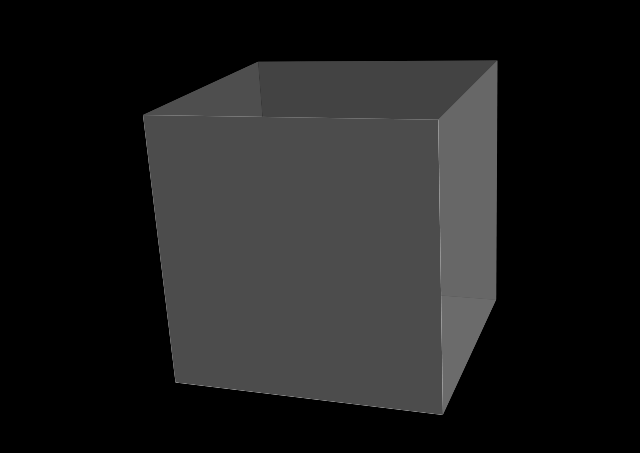
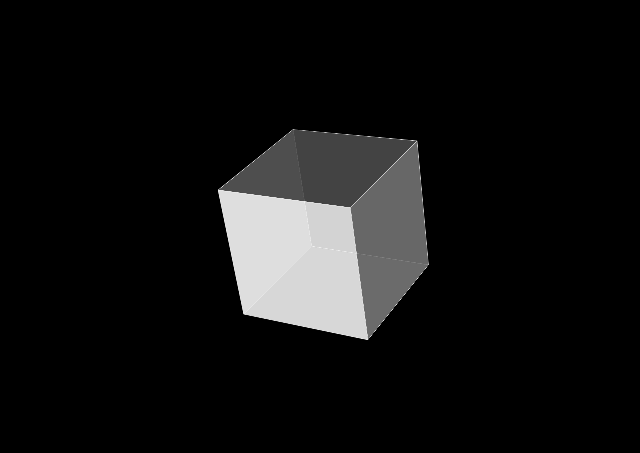
Before and after one commit to formegusto/project-giftbox, a React (Create React App) app: page / in a window 1280 px wide. Shown: the part 135-588 px from the top of the page, without its empty margins (347-987 px from the left). Built offline with nearby package versions, Linux system fonts and the light colour scheme.

Commit message:
Box Top Front Open

```diff
--- a/src/App.tsx
+++ b/src/App.tsx
@@ -1,9 +1,9 @@
 import React from 'react';
-import GiftRoomComponent from './components/GiftRoomComponent';
+import GiftRoomContainer from './containers/GiftRoomContainer';
 
 function App() {
   return (
-    <GiftRoomComponent />
+    <GiftRoomContainer />
   );
 }
 
--- a/src/components/GiftRoomComponent.tsx
+++ b/src/components/GiftRoomComponent.tsx
@@ -1,16 +1,25 @@
 import React from 'react';
 import styled from 'styled-components';
 
-function GiftRoomComponent() {
+type Props = {
+    changeOpen: (e: React.MouseEvent) => void;
+    refBoxTop: React.RefObject<HTMLDivElement>;
+    refBoxFront: React.RefObject<HTMLDivElement>;
+}
+
+function GiftRoomComponent(props: Props) {
     return (
         <GiftRoomBlock>
-            <GiftBoxBlock>
-                <BoxOne/>
-                <BoxTwo/>
-                <BoxThree/>
-                <BoxFour/>
-                <BoxFive/>
-                <BoxSix/>
+            <GiftBoxBlock onClick={(e) => props.changeOpen(e)}>
+                <GiftBox>
+                    <BoxOne ref={props.refBoxFront}>
+                        <BoxTwo ref={props.refBoxTop}/>
+                    </BoxOne>
+                    <BoxThree/>
+                    <BoxFour/>
+                    <BoxFive/>
+                    <BoxSix/>
+                </GiftBox>
             </GiftBoxBlock>
         </GiftRoomBlock>
     );
@@ -34,14 +43,34 @@ const GiftRoomBlock = styled.div`
 `;
 
 const GiftBoxBlock = styled.div`
+    display: flex;
+    justify-content: center;
+    align-items: center;
+
+    width: 300px;
+    height: 300px;
+
+    transform-style: preserve-3d;
+    transform: translateZ(-1000px);
+
+    cursor:pointer;
+`;
+
+const GiftBox = styled.div`
     position: relative;
 
     width: 300px;
     height: 300px;
 
-    background-color: rgb(255,255,255);
-    transform: rotate3d(1,1,0, -30deg);
+    transform: rotate3d(1,1,0, -45deg);
     transform-style: preserve-3d;
+    z-index: 1;
+
+    & > div {
+        box-sizing: border-box;
+        border: 1px solid rgb(255,255,255);
+        transition: 1s;
+    }
 `;
 
 const BoxOne = styled.div`
@@ -54,7 +83,15 @@ const BoxOne = styled.div`
     width: 300px;
     height: 300px;
 
-    background-color: rgba(0,0,0,.7);
+    transform-style: preserve-3d;
+    background-color: rgba(255,255,255,.7);
+    transform-origin: 50% 100%;
+
+    & > div {
+        box-sizing: border-box;
+        border: 1px solid rgb(255,255,255);
+        transition: 1s;
+    }
 `;
 
 const BoxTwo = styled.div`
@@ -68,7 +105,7 @@ const BoxTwo = styled.div`
     height: 300px;
 
     transform: rotateX(-90deg);
-    transform-origin: 50% 0;
+    transform-origin: 100% 0;
 
     background-color: rgba(51, 51, 51, .7);
 `;
--- a/src/containers/GiftRoomContainer.tsx
+++ b/src/containers/GiftRoomContainer.tsx
@@ -1,9 +1,33 @@
-import React from 'react';
+import React, { useCallback, useRef } from 'react';
 import GiftRoomComponent from '../components/GiftRoomComponent';
 
 function GiftRoomContainer() {
+    const refBoxTop = useRef<HTMLDivElement>(null);
+    const refBoxFront = useRef<HTMLDivElement>(null);
+
+    const openTop = useCallback(function(this: HTMLDivElement, e: TransitionEvent) {
+        this.removeEventListener('transitionend', openTop);
+        if(refBoxFront.current) {
+            if(refBoxTop.current) {
+                refBoxTop.current.style.transform = "rotate3d(1, 0, 0, -180deg)";
+                refBoxFront.current.style.transform = "rotate3d(1, 0, 0, -90deg)";
+            }
+        }
+    }, []);
+
+    const changeOpen = useCallback((e: React.MouseEvent) => {
+        if(refBoxTop.current) {
+            refBoxTop.current.style.transform = "rotate3d(1, 0, 0, -270deg)";
+            refBoxTop.current.addEventListener('transitionend', openTop);
+        }
+    }, [openTop]);
+
     return (
-        <GiftRoomComponent />
+        <GiftRoomComponent
+            changeOpen={changeOpen}
+            refBoxFront={refBoxFront}
+            refBoxTop={refBoxTop}
+            />
     );
 }
 
```
